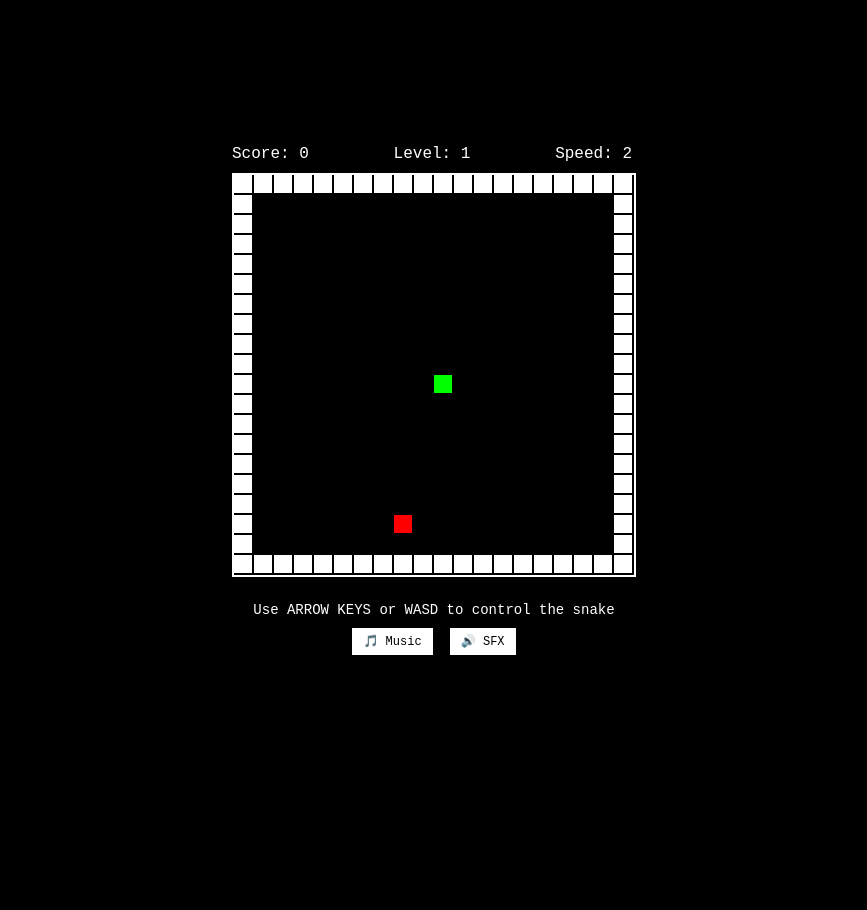
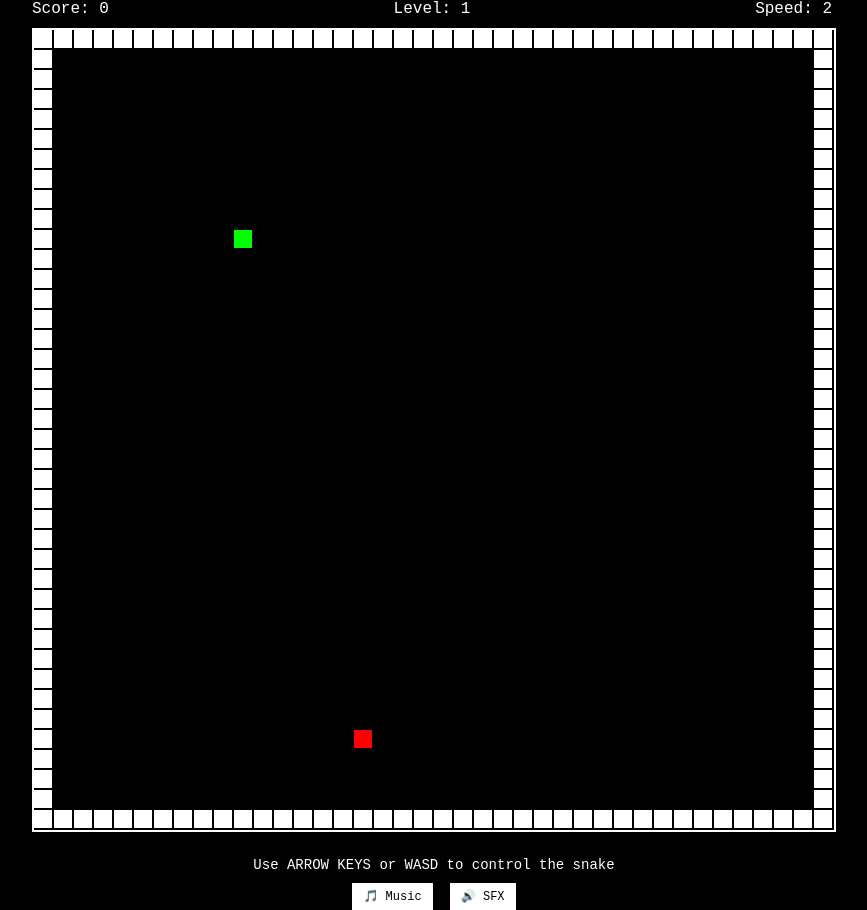
Before and after one commit to nickxcii/snakes, a plain HTML site: page index.html in a window 1280 px wide. Shown: the whole page, without its empty margins (206-1073 px from the left). Before the commit the page ends 800 px from the top, so only its background shows below. Drawn offline with Linux system fonts and the light colour scheme.

Commit message:
change canvas

```diff
--- a/index.html
+++ b/index.html
@@ -3,7 +3,7 @@
 <head>
     <meta charset="UTF-8">
     <meta name="viewport" content="width=device-width, initial-scale=1.0">
-    <title>Pixelated Snake Game</title>
+    <title>Snake Game</title>
     <style>
         body {
             margin: 0;
@@ -26,7 +26,7 @@
             margin-bottom: 10px;
             display: flex;
             justify-content: space-between;
-            width: 400px;
+            width: 800px;
             font-size: 16px;
         }
 
@@ -101,7 +101,7 @@
             <div>Level: <span id="level">1</span></div>
             <div>Speed: <span id="speed">1</span></div>
         </div>
-        <canvas id="gameCanvas" width="400" height="400"></canvas>
+        <canvas id="gameCanvas" width="800" height="800"></canvas>
         <div class="controls">
             Use ARROW KEYS or WASD to control the snake
         </div>
```
